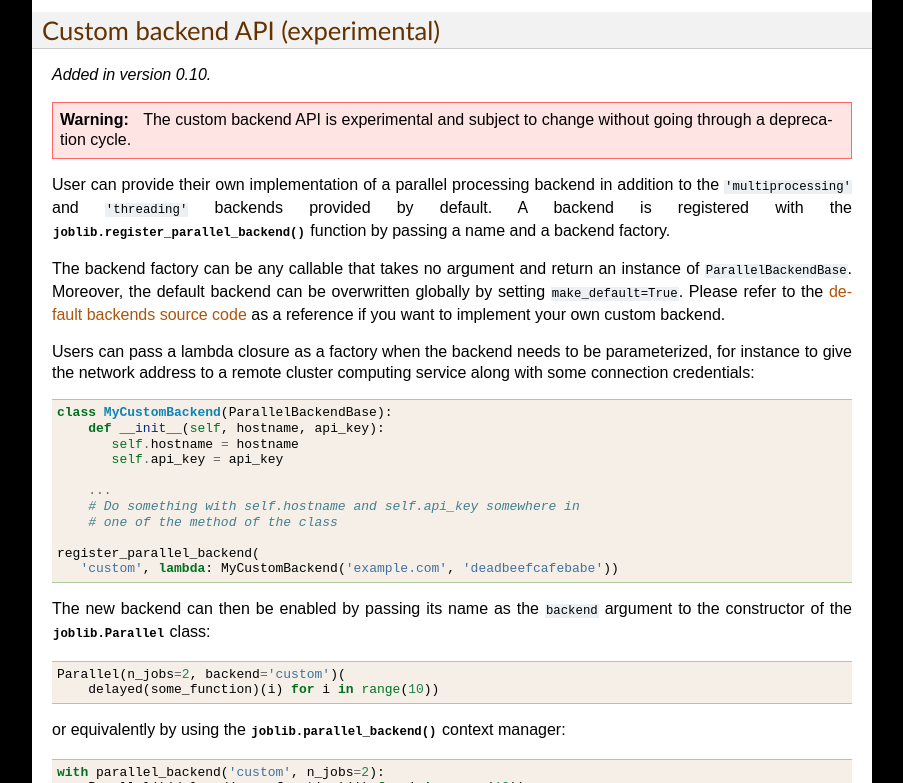
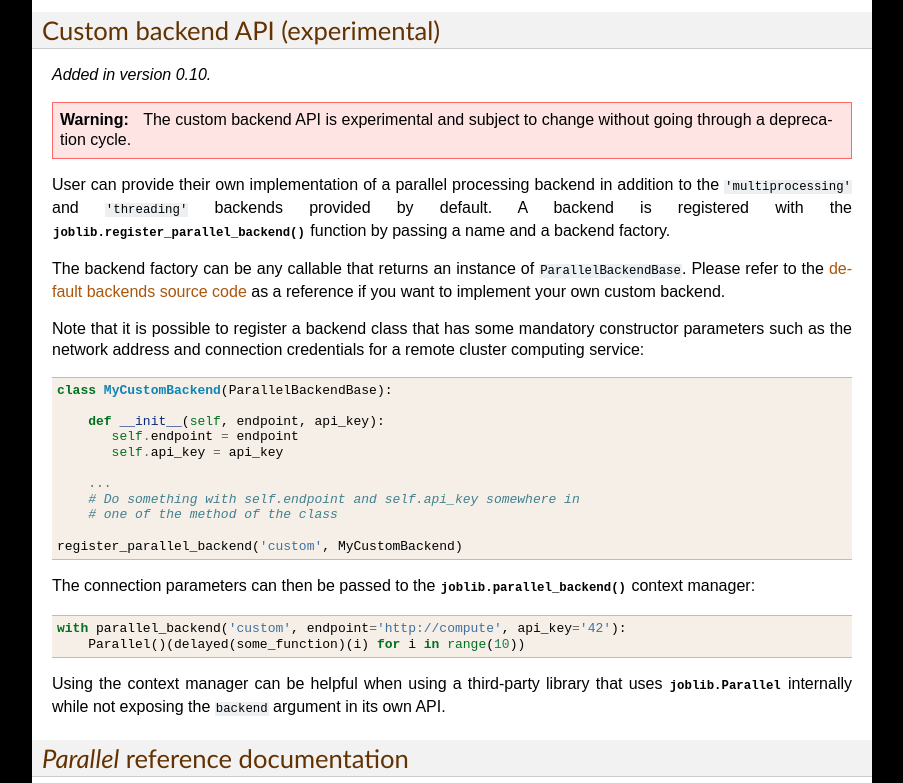
Before and after one commit to joblib/joblib, a Sphinx documentation site: the page built from doc/parallel.rst, in a window 1280 px wide and 900 px high, scrolled down 4399 px, cut to the strip 0-783 px from the top of the window. Shown: the whole strip, without its empty margins (198-1101 px from the left). Built offline with Sphinx 7.4.7, drawn with Linux system fonts in a browser that asks for light colours; formulas are drawn with MathJax 3.

Commit message:
ENH make it possible to pass backend parameters explicitly

```diff
--- a/doc/parallel.rst
+++ b/doc/parallel.rst
@@ -145,39 +145,32 @@ default. A backend is registered with the
 :func:`joblib.register_parallel_backend` function by passing a name and a
 backend factory.
 
-The backend factory can be any callable that takes no argument and return an
-instance of ``ParallelBackendBase``. Moreover, the default backend can be
-overwritten globally by setting ``make_default=True``. Please refer to the
-`default backends source code`_ as a reference if you want to implement your
-own custom backend.
+The backend factory can be any callable that returns an instance of
+``ParallelBackendBase``. Please refer to the `default backends source code`_ as
+a reference if you want to implement your own custom backend.
 
 .. _`default backends source code`: https://github.com/joblib/joblib/blob/master/joblib/_parallel_backends.py
 
-Users can pass a lambda closure as a factory when the backend needs to be
-parameterized, for instance to give the network address to a remote cluster
-computing service along with some connection credentials::
+Note that it is possible to register a backend class that has some mandatory
+constructor parameters such as the network address and connection credentials
+for a remote cluster computing service::
 
     class MyCustomBackend(ParallelBackendBase):
-        def __init__(self, hostname, api_key):
-           self.hostname = hostname
+
+        def __init__(self, endpoint, api_key):
+           self.endpoint = endpoint
            self.api_key = api_key
 
         ...
-        # Do something with self.hostname and self.api_key somewhere in
+        # Do something with self.endpoint and self.api_key somewhere in
         # one of the method of the class
 
-    register_parallel_backend(
-       'custom', lambda: MyCustomBackend('example.com', 'deadbeefcafebabe'))
+    register_parallel_backend('custom', MyCustomBackend)
 
-The new backend can then be enabled by passing its name as the ``backend``
-argument to the constructor of the :class:`joblib.Parallel` class::
+The connection parameters can then be passed to the
+:func:`joblib.parallel_backend` context manager::
 
-    Parallel(n_jobs=2, backend='custom')(
-        delayed(some_function)(i) for i in range(10))
-
-or equivalently by using the :func:`joblib.parallel_backend` context manager::
-
-    with parallel_backend('custom', n_jobs=2):
+    with parallel_backend('custom', endpoint='http://compute', api_key='42'):
         Parallel()(delayed(some_function)(i) for i in range(10))
 
 Using the context manager can be helpful when using a third-party library that
```
Also changed, not shown: 3 other files.
